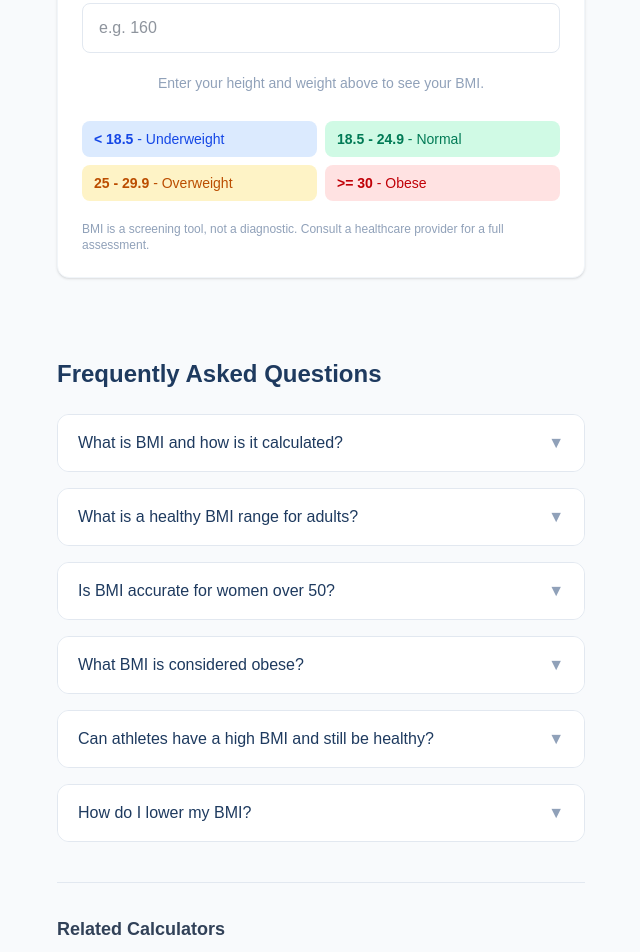
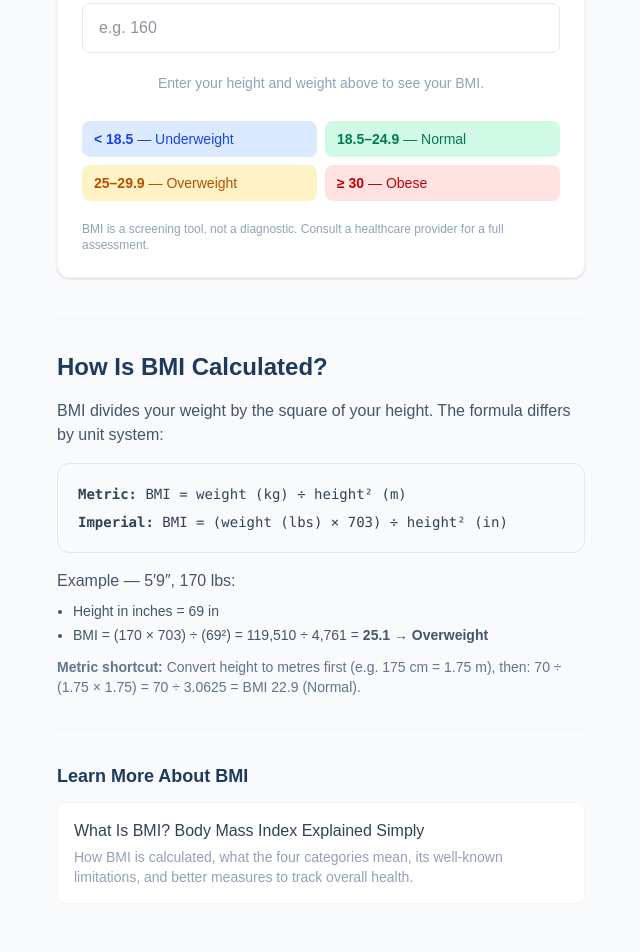
Before and after one commit to monkamonme-collab/calcshrwd, a Next.js app: page /tools/bmi-calculator in a window 1280 px wide. Shown: the part 700-1652 px from the top of the page, without its empty margins (319-959 px from the left). Built offline with nearby package versions, Linux system fonts and the light colour scheme.

Commit message:
SEO: expand bmi-calculator — hero image, breadcrumb, Learn More + How BMI works section

```diff
--- a/app/tools/bmi-calculator/page.tsx
+++ b/app/tools/bmi-calculator/page.tsx
@@ -39,14 +39,15 @@ const cat = bmi ? category(bmi) : null;
 
   const ranges = [
     { range: "< 18.5", label: "Underweight", color: "bg-blue-100 text-blue-700" },
-{ range: "18.5 - 24.9", label: "Normal", color: "bg-emerald-100 text-emerald-700" },
-{ range: "25 - 29.9", label: "Overweight", color: "bg-amber-100 text-amber-700" },
-{ range: ">= 30", label: "Obese", color: "bg-red-100 text-red-700" },
+    { range: "18.5–24.9", label: "Normal", color: "bg-emerald-100 text-emerald-700" },
+    { range: "25–29.9", label: "Overweight", color: "bg-amber-100 text-amber-700" },
+    { range: "≥ 30", label: "Obese", color: "bg-red-100 text-red-700" },
   ];
 
   return (
     <>
       <div className="max-w-xl mx-auto px-6 py-10">
+        {/* BreadcrumbList schema */}
         <script
           type="application/ld+json"
           dangerouslySetInnerHTML={{
@@ -54,13 +55,14 @@ __html: JSON.stringify({
               "@context": "https://schema.org",
               "@type": "BreadcrumbList",
               "itemListElement": [
-{"@type": "ListItem", "position": 1, "name": "Home", "item": "https://www.calcshrwd.com/"},
-{"@type": "ListItem", "position": 2, "name": "Tools", "item": "https://www.calcshrwd.com/tools"},
-{"@type": "ListItem", "position": 3, "name": "BMI Calculator", "item": "https://www.calcshrwd.com/tools/bmi-calculator"}
+                { "@type": "ListItem", "position": 1, "name": "Home", "item": "https://www.calcshrwd.com/" },
+                { "@type": "ListItem", "position": 2, "name": "Tools", "item": "https://www.calcshrwd.com/tools" },
+                { "@type": "ListItem", "position": 3, "name": "BMI Calculator", "item": "https://www.calcshrwd.com/tools/bmi-calculator" }
               ]
             })
           }}
         />
+
         <nav className="text-sm text-slate-400 mb-6">
           <Link href="/" className="hover:text-[#00B4A6]">Home</Link>{" / "}
           <Link href="/tools" className="hover:text-[#00B4A6]">Tools</Link>{" / "}
@@ -68,19 +70,33 @@ __html: JSON.stringify({
         </nav>
 
         <div className="relative w-full h-44 rounded-2xl overflow-hidden mb-6">
-<img src="https://images.unsplash.com/photo-1571019613454-1cb2f99b2d8b?w=1200&h=400&fit=crop&fm=webp" alt="BMI calculator — health and fitness" className="w-full h-full object-cover" />
+          <img
+            src="https://images.unsplash.com/photo-1571019613454-1cb2f99b2d8b?w=1200&h=400&fit=crop&fm=webp"
+            alt="BMI calculator — measure your body mass index"
+            className="w-full h-full object-cover"
+          />
           <div className="absolute inset-0 bg-gradient-to-r from-[#1E3A5F]/80 to-[#1E3A5F]/20" />
         </div>
+
         <h1 className="text-3xl font-bold text-[#1E3A5F] mb-2">BMI Calculator</h1>
-<p className="text-slate-500 mb-8">Calculate your Body Mass Index (BMI) using imperial or metric measurements.</p>
+        <p className="text-slate-500 mb-8">
+          Calculate your Body Mass Index (BMI) using imperial or metric measurements.
+        </p>
 
         <div className="bg-white rounded-xl shadow-sm border border-slate-100 p-6 space-y-5">
           <div>
             <label className="block text-sm font-medium text-slate-700 mb-2">Units</label>
             <div className="flex gap-2">
               {(["imperial", "metric"] as Unit[]).map((u) => (
-<button key={u} onClick={() => setUnit(u)}
-className={`px-4 py-2 rounded-lg text-sm font-medium capitalize transition-colors ${unit === u ? "bg-[#1E3A5F] text-white" : "bg-slate-100 text-slate-600 hover:bg-slate-200"}`}>
+                <button
+                  key={u}
+                  onClick={() => setUnit(u)}
+                  className={`px-4 py-2 rounded-lg text-sm font-medium capitalize transition-colors ${
+                    unit === u
+                      ? "bg-[#1E3A5F] text-white"
+                      : "bg-slate-100 text-slate-600 hover:bg-slate-200"
+                  }`}
+                >
                   {u === "imperial" ? "Imperial (ft, lbs)" : "Metric (cm, kg)"}
                 </button>
               ))}
@@ -92,20 +108,34 @@ className={`px-4 py-2 rounded-lg text-sm font-medium capitalize transition-color
             {unit === "imperial" ? (
               <div className="flex gap-3">
                 <div className="flex-1">
-<input type="number" value={feet} onChange={(e) => setFeet(e.target.value)}
+                  <input
+                    type="number"
+                    value={feet}
+                    onChange={(e) => setFeet(e.target.value)}
                     placeholder="Feet"
-className="w-full border border-slate-200 rounded-lg px-4 py-3 focus:outline-none focus:border-[#00B4A6]" />
+                    className="w-full border border-slate-200 rounded-lg px-4 py-3 focus:outline-none focus:border-[#00B4A6]"
+                  />
                 </div>
                 <div className="flex-1">
-<input type="number" value={inches} onChange={(e) => setInches(e.target.value)}
-placeholder="Inches" min="0" max="11"
-className="w-full border border-slate-200 rounded-lg px-4 py-3 focus:outline-none focus:border-[#00B4A6]" />
+                  <input
+                    type="number"
+                    value={inches}
+                    onChange={(e) => setInches(e.target.value)}
+                    placeholder="Inches"
+                    min="0"
+                    max="11"
+                    className="w-full border border-slate-200 rounded-lg px-4 py-3 focus:outline-none focus:border-[#00B4A6]"
+                  />
                 </div>
               </div>
             ) : (
-<input type="number" value={cm} onChange={(e) => setCm(e.target.value)}
+              <input
+                type="number"
+                value={cm}
+                onChange={(e) => setCm(e.target.value)}
                 placeholder="Height in cm"
-className="w-full border border-slate-200 rounded-lg px-4 py-3 focus:outline-none focus:border-[#00B4A6]" />
+                className="w-full border border-slate-200 rounded-lg px-4 py-3 focus:outline-none focus:border-[#00B4A6]"
+              />
             )}
           </div>
 
@@ -113,9 +143,13 @@ className="w-full border border-slate-200 rounded-lg px-4 py-3 focus:outline-non
             <label className="block text-sm font-medium text-slate-700 mb-1">
               Weight ({unit === "imperial" ? "lbs" : "kg"})
             </label>
-<input type="number" value={weight} onChange={(e) => setWeight(e.target.value)}
+            <input
+              type="number"
+              value={weight}
+              onChange={(e) => setWeight(e.target.value)}
               placeholder={unit === "imperial" ? "e.g. 160" : "e.g. 70"}
-className="w-full border border-slate-200 rounded-lg px-4 py-3 focus:outline-none focus:border-[#00B4A6]" />
+              className="w-full border border-slate-200 rounded-lg px-4 py-3 focus:outline-none focus:border-[#00B4A6]"
+            />
           </div>
 
           {bmi && cat ? (
@@ -125,13 +159,15 @@ className="w-full border border-slate-200 rounded-lg px-4 py-3 focus:outline-non
               <p className={`text-lg font-semibold mt-2 ${cat.color}`}>{cat.label}</p>
             </div>
           ) : (
-<p className="text-center text-sm text-slate-400">Enter your height and weight above to see your BMI.</p>
+            <p className="text-center text-sm text-slate-400">
+              Enter your height and weight above to see your BMI.
+            </p>
           )}
 
           <div className="grid grid-cols-2 gap-2 pt-2">
             {ranges.map((r) => (
               <div key={r.label} className={`rounded-lg px-3 py-2 text-sm ${r.color}`}>
-<span className="font-semibold">{r.range}</span> - {r.label}
+                <span className="font-semibold">{r.range}</span> — {r.label}
               </div>
             ))}
           </div>
@@ -139,6 +175,40 @@ className="w-full border border-slate-200 rounded-lg px-4 py-3 focus:outline-non
           <p className="text-xs text-slate-400">
             BMI is a screening tool, not a diagnostic. Consult a healthcare provider for a full assessment.
           </p>
+        </div>
+
+        {/* How BMI is calculated */}
+        <div className="mt-10 border-t border-slate-100 pt-8">
+          <h2 className="text-2xl font-bold text-[#1E3A5F] mb-4">How Is BMI Calculated?</h2>
+          <p className="text-slate-600 mb-4">
+            BMI divides your weight by the square of your height. The formula differs by unit system:
+          </p>
+          <div className="bg-slate-50 border border-slate-200 rounded-xl p-5 mb-4 font-mono text-sm text-slate-700">
+            <p><strong>Metric:</strong> BMI = weight (kg) ÷ height² (m)</p>
+            <p className="mt-2"><strong>Imperial:</strong> BMI = (weight (lbs) × 703) ÷ height² (in)</p>
+          </div>
+          <p className="text-slate-600 mb-2 font-medium">Example — 5′9″, 170 lbs:</p>
+          <ul className="text-slate-600 text-sm space-y-1 pl-4 list-disc">
+            <li>Height in inches = 69 in</li>
+            <li>BMI = (170 × 703) ÷ (69²) = 119,510 ÷ 4,761 = <strong>25.1 → Overweight</strong></li>
+          </ul>
+          <p className="text-slate-500 text-sm mt-3">
+            <strong>Metric shortcut:</strong> Convert height to metres first (e.g. 175 cm = 1.75 m), then: 70 ÷ (1.75 × 1.75) = 70 ÷ 3.0625 = BMI 22.9 (Normal).
+          </p>
+        </div>
+
+        {/* Learn More */}
+        <div className="mt-8 border-t border-slate-100 pt-8">
+          <h2 className="text-lg font-semibold text-[#1E3A5F] mb-3">Learn More About BMI</h2>
+          <Link
+            href="/blog/what-is-bmi"
+            className="block bg-white border border-slate-100 rounded-lg p-4 hover:border-[#00B4A6] transition-colors"
+          >
+            <p className="font-medium text-slate-700">What Is BMI? Body Mass Index Explained Simply</p>
+            <p className="text-sm text-slate-400 mt-1">
+              How BMI is calculated, what the four categories mean, its well-known limitations, and better measures to track overall health.
+            </p>
+          </Link>
         </div>
       </div>
 
@@ -172,7 +242,7 @@ __html: JSON.stringify({
                   "name": "Is BMI accurate for women over 50?",
                   "acceptedAnswer": {
                     "@type": "Answer",
-"text": "BMI is less accurate for women over 50 because it does not account for changes in muscle mass and fat distribution that come with age and menopause. A healthcare provider may recommend additional measurements like waist circumference or body fat percentage for a more complete picture."
+                    "text": "BMI is less accurate for women over 50 because it does not account for changes in muscle mass and fat distribution that come with age and menopause. A healthcare provider may recommend additional measurements like waist circumference or body fat percentage."
                   }
                 },
                 {
@@ -240,21 +310,30 @@ a: "Lowering BMI typically involves reducing caloric intake and increasing physi
             </details>
           ))}
         </div>
+
         <div className="mt-10 pt-8 border-t border-slate-200">
           <h2 className="text-lg font-semibold text-slate-700 mb-4">Related Calculators</h2>
           <div className="grid grid-cols-1 sm:grid-cols-3 gap-3">
-<Link href="/tools/calorie-calculator" className="block p-4 rounded-xl border border-slate-200 hover:border-[#00B4A6] hover:shadow-md transition-all">
+            <Link
+              href="/tools/calorie-calculator"
+              className="block p-4 rounded-xl border border-slate-200 hover:border-[#00B4A6] hover:shadow-md transition-all"
+            >
               <span className="text-sm font-medium text-[#1E3A5F]">Calorie Calculator</span>
             </Link>
-<Link href="/tools/age-calculator" className="block p-4 rounded-xl border border-slate-200 hover:border-[#00B4A6] hover:shadow-md transition-all">
+            <Link
+              href="/tools/age-calculator"
+              className="block p-4 rounded-xl border border-slate-200 hover:border-[#00B4A6] hover:shadow-md transition-all"
+            >
               <span className="text-sm font-medium text-[#1E3A5F]">Age Calculator</span>
             </Link>
-<Link href="/tools/tip-calculator" className="block p-4 rounded-xl border border-slate-200 hover:border-[#00B4A6] hover:shadow-md transition-all">
+            <Link
+              href="/tools/tip-calculator"
+              className="block p-4 rounded-xl border border-slate-200 hover:border-[#00B4A6] hover:shadow-md transition-all"
+            >
               <span className="text-sm font-medium text-[#1E3A5F]">Tip Calculator</span>
             </Link>
           </div>
         </div>
-
       </div>
     </>
   );
```
Lines whose indentation alone changed are shown as unchanged.
